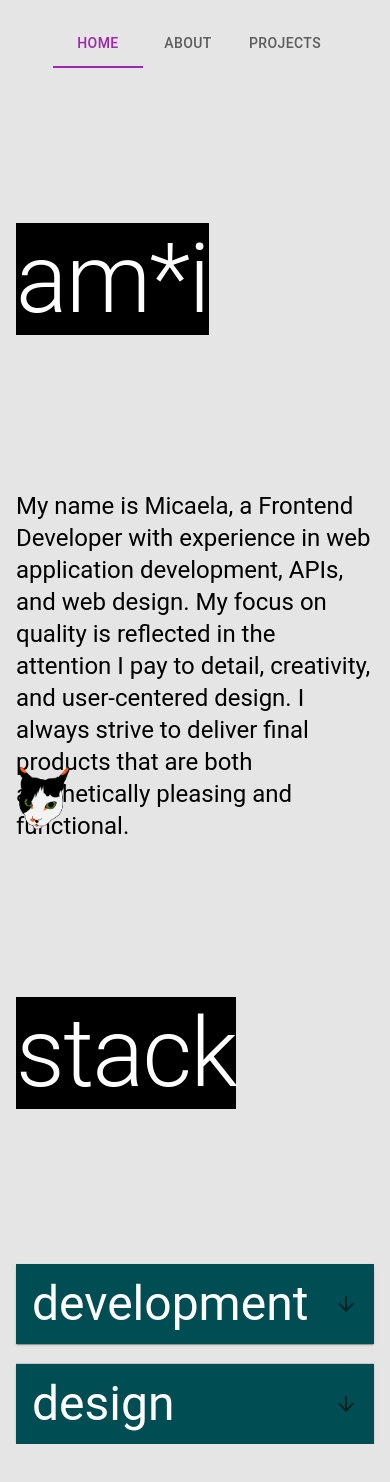
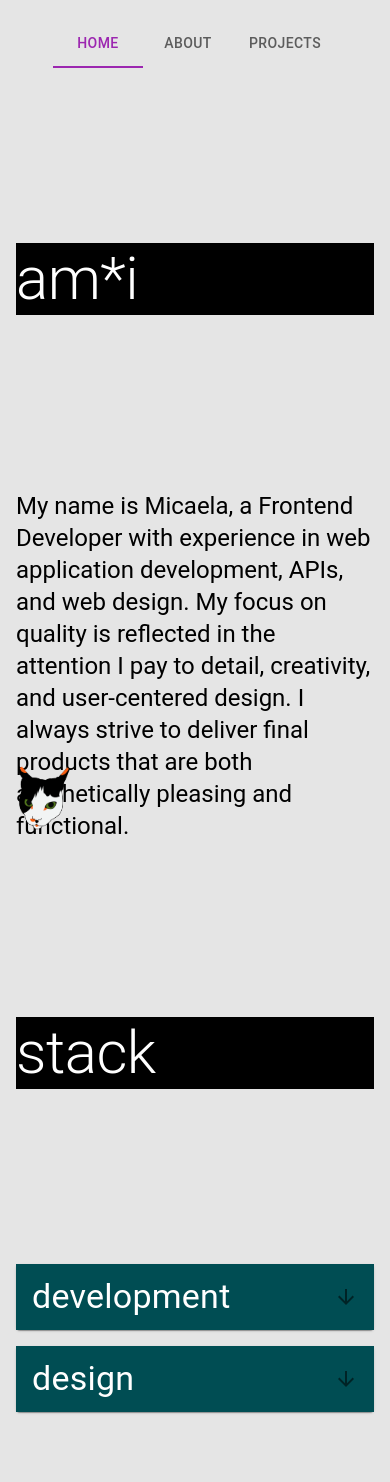
Before and after one commit to MicaCabrera/portolio2024, a React (Vite) app: page /About in a window 390 px wide. Shown: the top 1482 px of the page. Before the commit the page ends 1444 px from the top, so only its background shows below. Built offline with nearby package versions, Linux system fonts and the light colour scheme.

Commit message:
cambios responsive about

```diff
--- a/src/Pages/About.jsx
+++ b/src/Pages/About.jsx
@@ -15,13 +15,13 @@ export const About = () => {
         }}
       >
         <Grid container md={12}>
-          <Grid item md={6} bgcolor={'black'}>
+          <Grid item xs={12} md={6} bgcolor={'black'}>
             <motion.div
               initial={{ y: 50, opacity: 0 }}
               animate={{ y: 0, opacity: 1 }}
               transition={{ duration: 0.7 }}
             >
-              <Typography variant="h1" color="white">
+              <Typography variant="h2" color="white">
                 am*i
               </Typography>
             </motion.div>
@@ -30,7 +30,7 @@ export const About = () => {
       </Container>
       <Container>
         <Grid container md={12}>
-          <Grid item md={12}>
+          <Grid item md={10}>
             <Typography variant="h5">
               My name is Micaela, a Frontend Developer with experience in web
               application development, APIs, and web design. My focus on quality
@@ -50,13 +50,13 @@ export const About = () => {
         }}
       >
         <Grid container md={12}>
-          <Grid item md={6} bgcolor={'black'}>
+          <Grid item xs={12} md={6} bgcolor={'black'}>
             <motion.div
               initial={{ y: 50, opacity: 0 }}
               animate={{ y: 0, opacity: 1 }}
               transition={{ duration: 0.9 }}
             >
-              <Typography variant="h1" color="white">
+              <Typography variant="h2" color="white">
                 stack
               </Typography>
             </motion.div>
@@ -64,14 +64,16 @@ export const About = () => {
         </Grid>
       </Container>
       <Container>
-        <Accordion sx={{ marginBottom: '20px' }}>
+        <Grid container spacing={2} justifyContent="left" pb={10}>
+          <Grid item xs={12} md={10}>
+            <Accordion>
               <AccordionSummary
                 sx={{ bgcolor: '#004d53' }}
                 expandIcon={<ArrowDownwardIcon />}
                 aria-controls="panel1-content"
                 id="panel1-header"
               >
-            <Typography variant="h3" color="white">
+                <Typography variant="h4" color="white">
                   development
                 </Typography>
               </AccordionSummary>
@@ -109,15 +111,16 @@ export const About = () => {
                 </Grid>
               </AccordionDetails>
             </Accordion>
-
-        <Accordion>
+          </Grid>
+          <Grid item xs={12} md={10}>
+            <Accordion sx={{ width: '100%' }}>
               <AccordionSummary
                 sx={{ bgcolor: '#004d53' }}
                 expandIcon={<ArrowDownwardIcon />}
                 aria-controls="panel1-content"
                 id="panel1-header"
               >
-            <Typography variant="h3" color="white">
+                <Typography variant="h4" color="white">
                   design
                 </Typography>
               </AccordionSummary>
@@ -154,6 +157,8 @@ export const About = () => {
                 </Grid>
               </AccordionDetails>
             </Accordion>
+          </Grid>
+        </Grid>
       </Container>
     </>
   )
```
Lines whose indentation alone changed are shown as unchanged.
